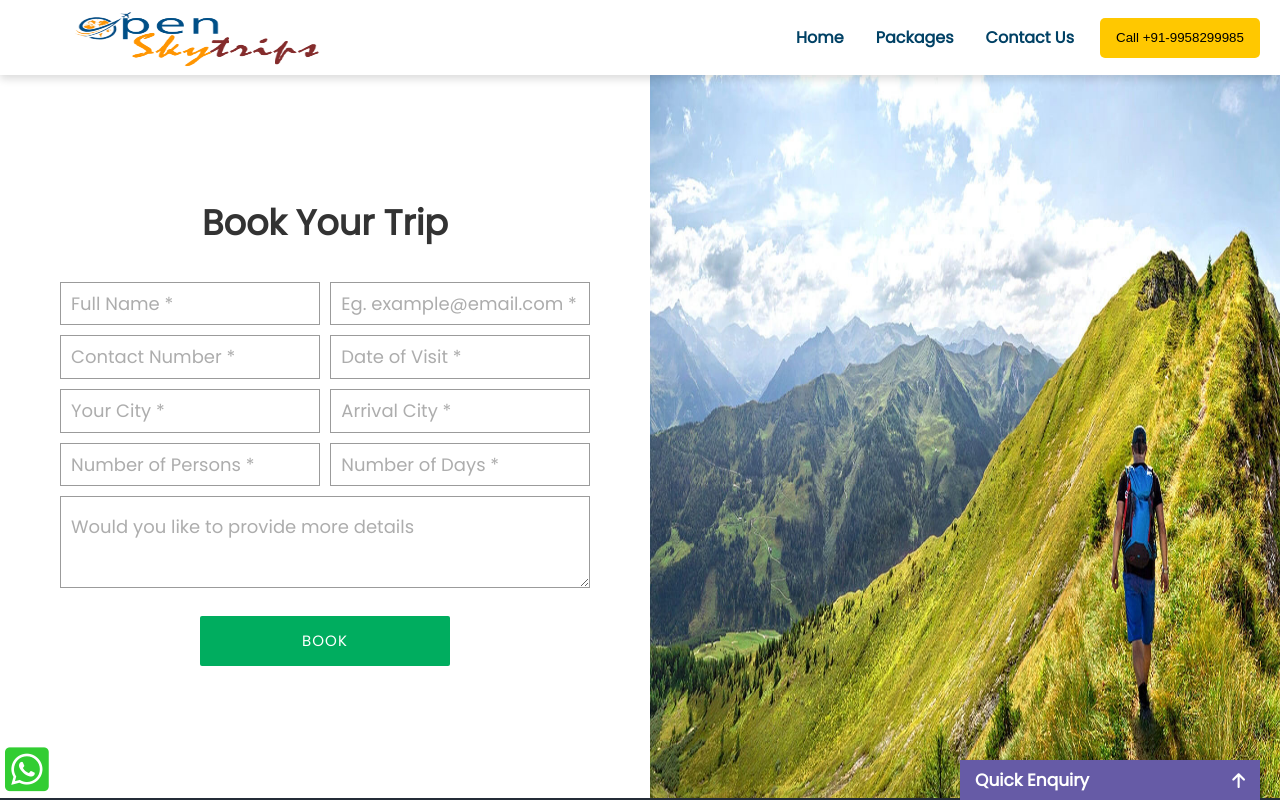
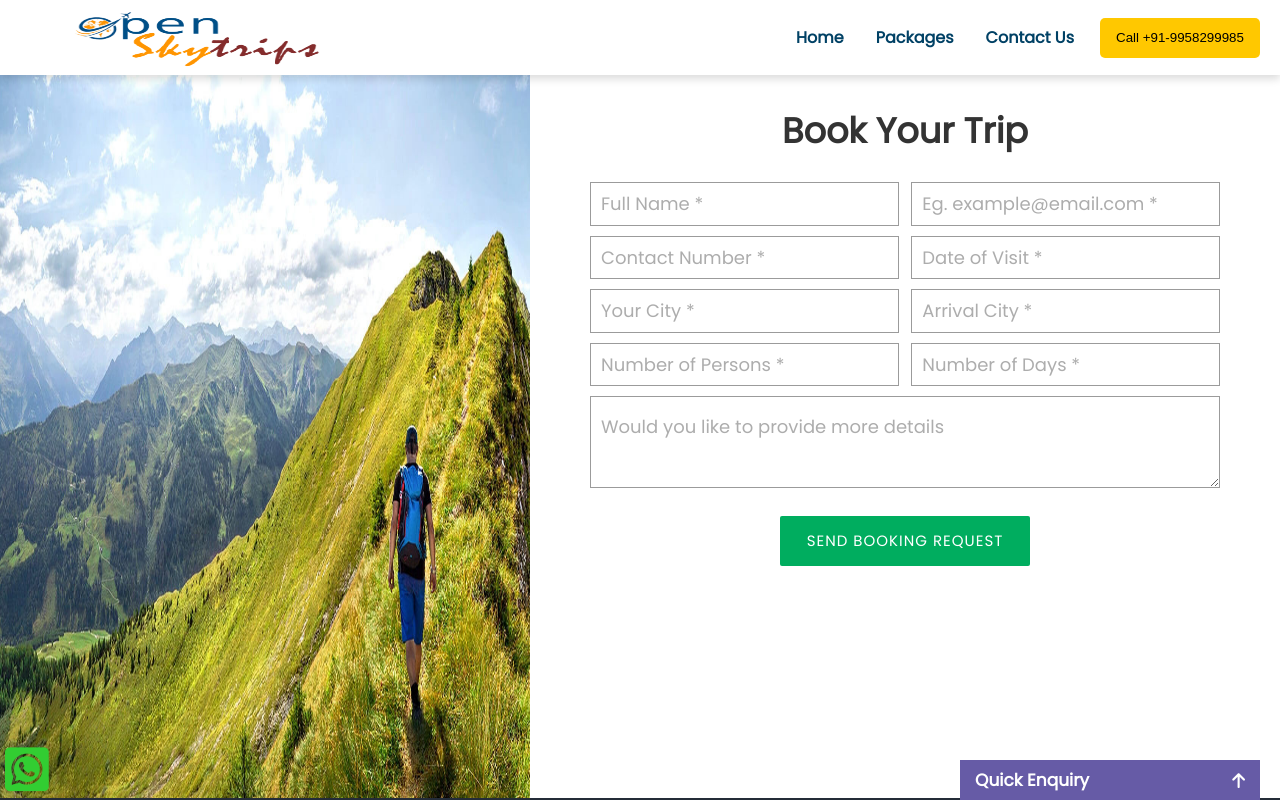
Before and after one commit to Sadit-Shah/openskytrip, a Next.js app: page /pages/booking in a window 1280 px wide. Shown: the top 800 px of the page. Built offline with nearby package versions, Linux system fonts and the light colour scheme.

Commit message:
check booking

```diff
--- a/app/components/trendingcard/trendingcard.js
+++ b/app/components/trendingcard/trendingcard.js
@@ -18,7 +18,7 @@ export default function Trendingcard(props) {
                 </div>
                 <div className={Trendingcardcss.desc}>
                     <h5>
-                        <a href='/packages/packages'> {props.imageDesc} </a>
+                        <a href='/pages/tours'> {props.imageDesc} </a>
                     </h5>
                 </div>
 
--- a/app/pages/booking/booking.module.scss
+++ b/app/pages/booking/booking.module.scss
@@ -2,8 +2,8 @@
 
 .bookingContainer {
     display: flex;
-    align-items: center;
     justify-content: center;
+    align-items: flex-start;
     margin-top: 70px;
 
     .bookingLeftPanel {
@@ -24,11 +24,19 @@
         @media (max-width:$sm) {
             width: 100%;
             form{
-                padding-top: 30px;
+                padding-top: 10px;
+
             }
         }
+
         margin-top: 0px;
-        width: 650px;
-        padding: 0px;
+        width: 750px;
+        padding: 30px;
+        form{
+            padding: 10px;
+            span{
+                padding-bottom: 25px;
+            }
+        }
     }
 }
--- a/app/pages/booking/page.js
+++ b/app/pages/booking/page.js
@@ -110,8 +110,12 @@ export default function Booking() {
     return (
         <div className={bookingStyle.bookingContainer}>
 
+
+            <div className={bookingStyle.bookingLeftPanel}>
+                <Image src="/images/bgimg.jpg" width={600} height={400} alt='img' />
+            </div>
             <div className={`${bookingCSS.container_contact100} ${bookingStyle.bookingRightPanel}`}>
-                <form className={`${bookingCSS.contact100_form} ${bookingCSS.validate_form}`} style={{ width: '600px', marginTop: '0px' }} method='POST'>
+                <form className={`${bookingCSS.contact100_form} ${bookingCSS.validate_form}`} style={{ width: '650px', marginTop: '0px' }} method='POST'>
                     <span className={bookingCSS.contact100_form_title}>
                         <h3>Book Your Trip</h3>
                     </span>
@@ -161,15 +165,11 @@ export default function Booking() {
                     </div>
                     <div className={bookingCSS.container_contact100_form_btn}>
                         <button type="submit" className={bookingCSS.contact100_form_btn} onClick={handleSubmit} disabled={isLoading}>
-                            {isLoading ? <i className="fa fa-refresh fa-spin"></i> : 'Book'}
+                            {isLoading ? <i className="fa fa-refresh fa-spin"></i> : 'Send Booking Request'}
                         </button>
                     </div>
                 </form>
             </div>
-            <div className={bookingStyle.bookingLeftPanel}>
-                <Image src="/images/bgimg.jpg" width={600} height={400} alt='img' />
-            </div>
-
 
 
         </div>
```
